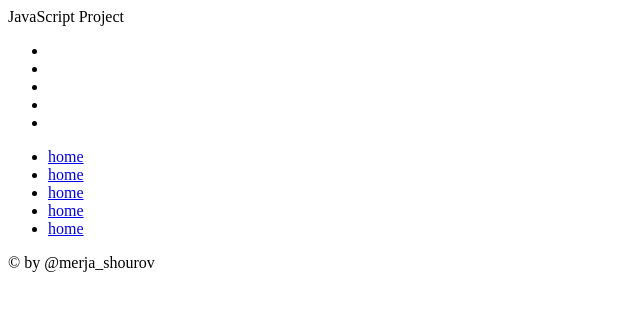
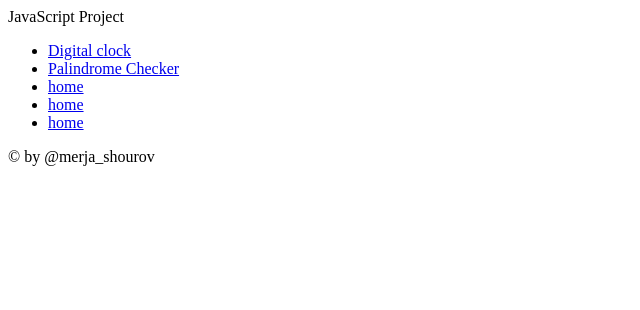
Before and after one commit to merja-shourov/javascript-projects, a plain HTML site: page index.html in a window 1280 px wide. Shown: the whole page, without its empty margins (0-640 px from the left). Drawn offline with Linux system fonts and the light colour scheme.

Commit message:
Update index.html

```diff
--- a/index.html
+++ b/index.html
@@ -9,22 +9,15 @@
   <body>
     <header>JavaScript Project</header>
     <main class="main">
-        <ul>
-            <li><a href=""/"></a></li>
-            <li><a href=""></a></li>
-            <li><a href=""></a></li>
-            <li><a href=""></a></li>
-            <li><a href=""></a></li>
-        </ul>
-
-        <ul>
-            <li><a href="https://merja-shourov.github.io/javascript-proejcts/digital-clock/">home</a></li>
-            <li><a href="#">home</a></li>
+        <ul list-styele='disk'>
+            <li><a href="https://merja-shourov.github.io/javascript-proejcts/digital-clock/">Digital clock</a></li>
+            <li><a href="https://merja-shourov.github.io/javascript-proejcts/palindrome-checker">Palindrome Checker</a></li>
             <li><a href="#">home</a></li>
             <li><a href="#">home</a></li>
             <li><a href="#">home</a></li>
         </ul>
     </main>
+
     <footer>&copy; by @merja_shourov</footer>
 
     <script src="./asset/script.js"></script>
```
